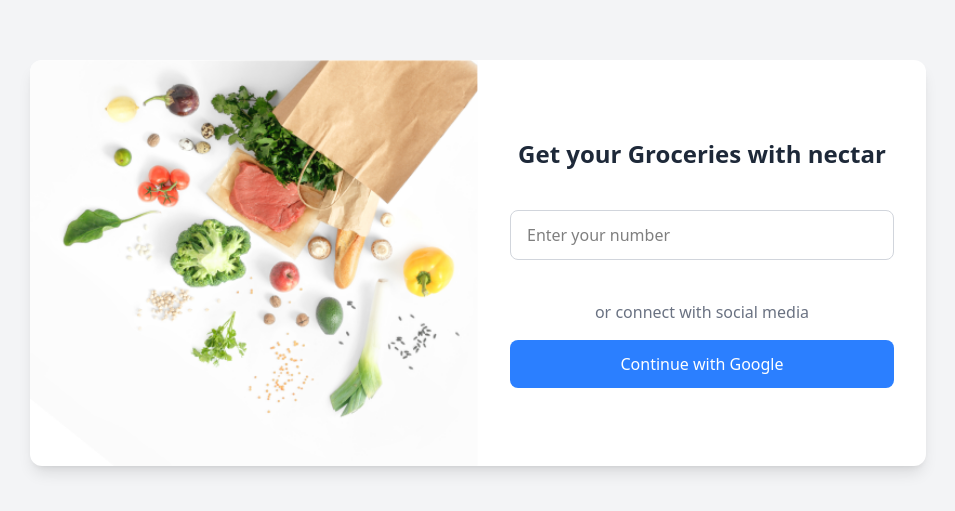
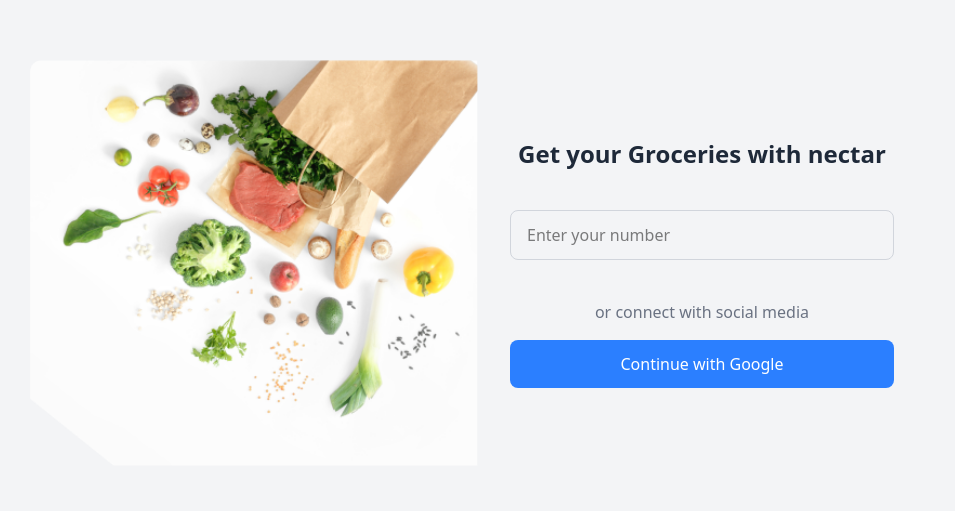
Before and after one commit to SaiRama-Doddi/Nectar, a React (Vite) app: page / in a window 1280 px wide. Shown: the part 137-648 px from the top of the page, without its empty margins (162-1117 px from the left). Built offline with nearby package versions, Linux system fonts and the light colour scheme.

Commit message:
changed bg

```diff
--- a/src/Component/NumberPage.jsx
+++ b/src/Component/NumberPage.jsx
@@ -4,7 +4,7 @@
 const NumberPage = () => {
   return (
     <div className="min-h-screen flex items-center justify-center bg-gray-100 px-4">
-      <div className="flex flex-col md:flex-row items-center justify-center bg-white shadow-lg rounded-xl overflow-hidden w-full max-w-4xl">
+      <div className="flex flex-col md:flex-row items-center justify-center  rounded-xl overflow-hidden w-full max-w-4xl">
 
         {/* Image section - always visible and stacked on mobile */}
         <div className="w-full md:w-1/2">
```
